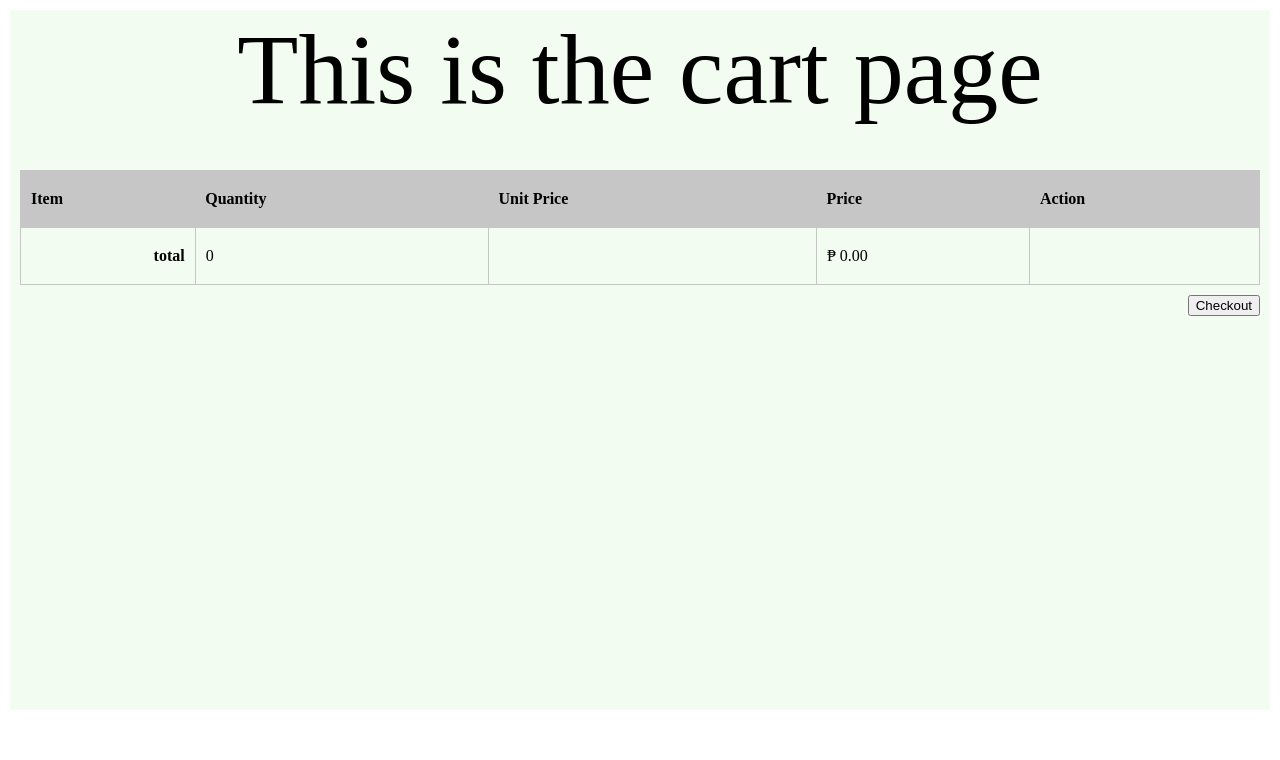
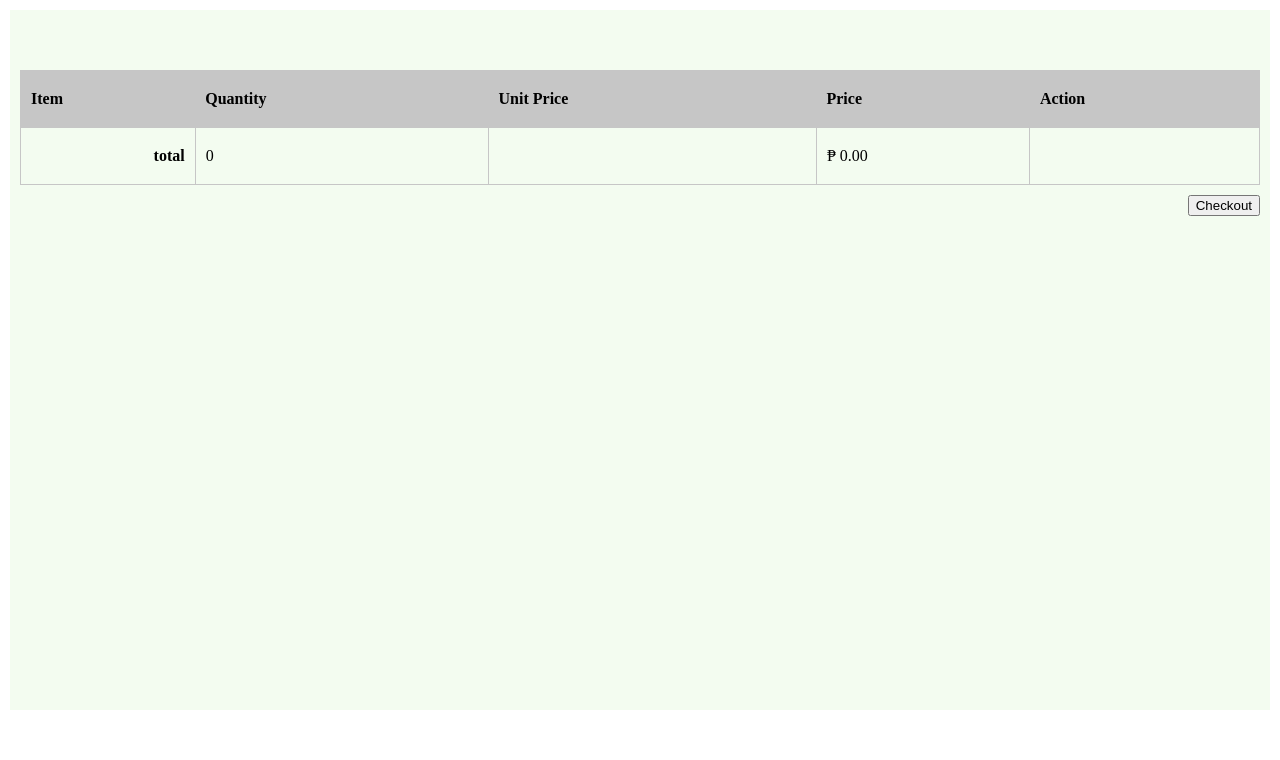
Before and after one commit to JezReal/shoppingcart-system, a PHP site: page /cart.php in a window 1280 px wide. Shown: the part 40-800 px from the top of the page. Run offline with PHP 8.4, Linux system fonts and the light colour scheme; the visitor is signed in with stand-in values (Sample User, id 1); data comes from the database, SQL or seed files in the repository; data that the repository does not hold is empty.

Commit message:
update css references + minor refactors

```diff
--- a/pages/cart.php
+++ b/pages/cart.php
@@ -19,10 +19,17 @@ if ($_SERVER["REQUEST_METHOD"] == "POST" && isset($_POST["logoutButton"])) {
     <meta charset="UTF-8">
     <meta http-equiv="X-UA-Compatible" content="IE=edge">
     <meta name="viewport" content="width=device-width, initial-scale=1.0">
-    <title>Shopping cart</title>
-    <link rel="stylesheet" href="../styles/reset.css">
-    <link rel="stylesheet" href="../styles/header.css">
-    <link rel="stylesheet" href="../styles/cart.css">
+    <title>Cart</title>
+
+<!--    <link rel="stylesheet" href="../styles/reset.css">-->
+<!--    <link rel="stylesheet" href="../styles/header.css">-->
+<!--    <link rel="stylesheet" href="../styles/cart.css">-->
+
+    <style>
+        <?php include "../styles/reset.css" ?>
+        <?php include "../styles/header.css" ?>
+        <?php include "../styles/cart.css" ?>
+    </style>
 </head>
 <body>
 <nav>
@@ -71,9 +78,6 @@ if ($_SERVER["REQUEST_METHOD"] == "POST" && isset($_POST["logoutButton"])) {
     ?>
 
 <section>
-
-    <h1>This is the cart page</h1>
-
 
     <div id="cart_items_holder">
 
--- a/pages/home_page.php
+++ b/pages/home_page.php
@@ -160,9 +160,7 @@ if ($_SERVER['REQUEST_METHOD'] == "POST" and isset($_POST['addToCartButton'])) {
     <meta http-equiv="X-UA-Compatible" content="IE=edge">
     <meta name="viewport" content="width=device-width, initial-scale=1.0">
     <title>Shopping cart</title>
-    <!--    <link rel="stylesheet" href="../styles/reset.css">-->
-    <!--    <link rel="stylesheet" href="../styles/header.css">-->
-    <!--    <link rel="stylesheet" href="../styles/home_page.css">-->
+
     <style>
         <?php include "../styles/reset.css"?>
         <?php include "../styles/header.css"?>
```
Also changed, not shown: pages/login.php (+6 -4 lines), pages/registration.php (+5 -3 lines).
